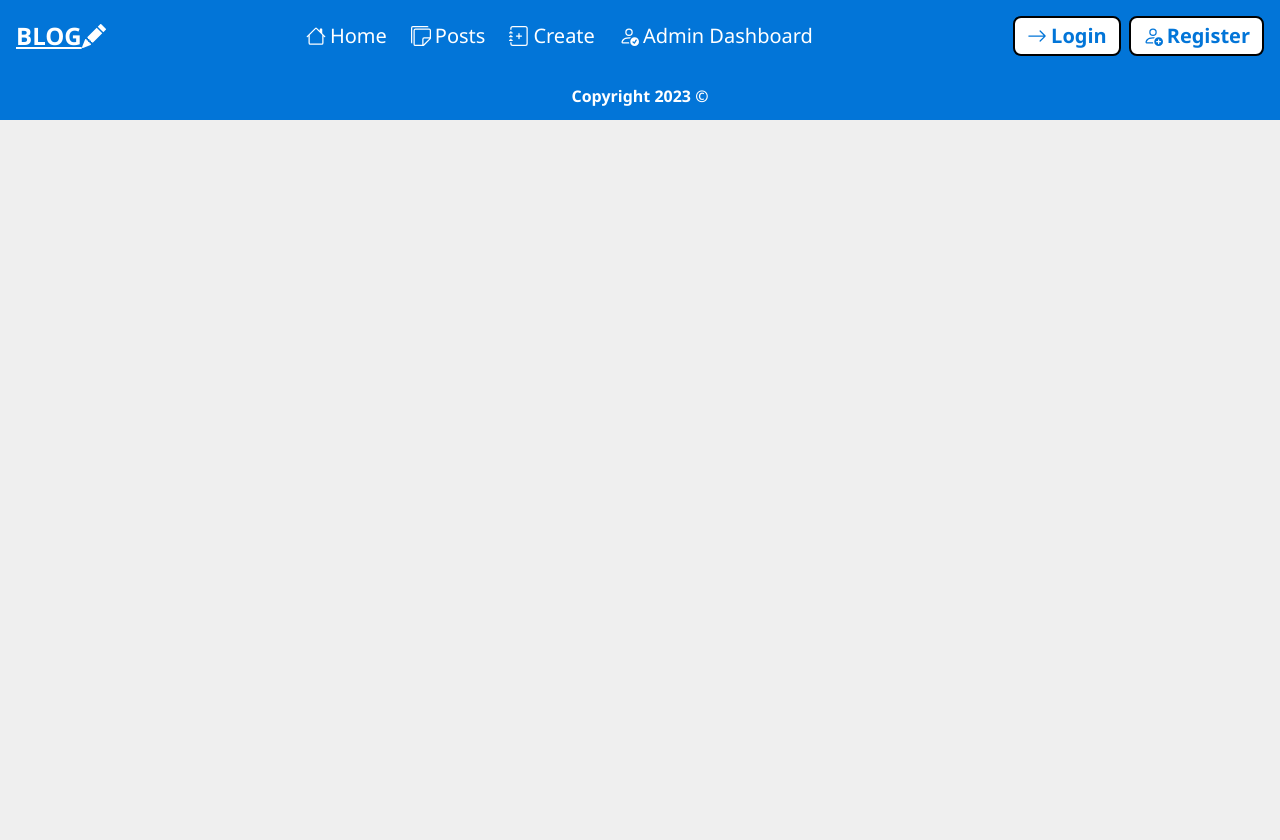
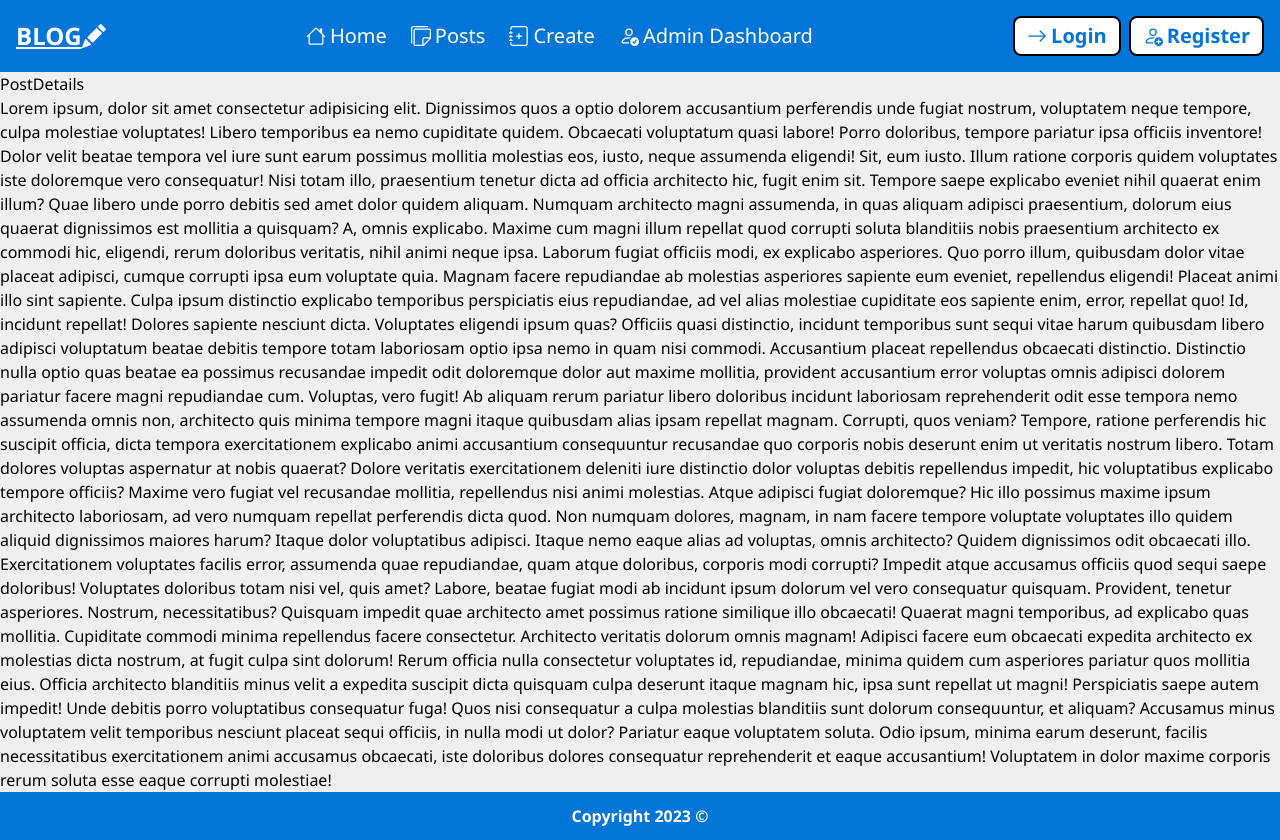
Before and after one commit to Mohamed-gp/blog-project, a React (Vite) app in the folder front-end/: page /posts/details/1 in a window 1280 px wide. Before the commit the page ends 800 px from the top, so only its background shows below. Built offline with nearby package versions, Linux system fonts and the light colour scheme.

Commit message:
setting up react router with dynamic pages

```diff
--- a/front-end/src/App.jsx
+++ b/front-end/src/App.jsx
@@ -7,6 +7,7 @@ import PostsPage from './pages/posts-page/PostsPage'
 import AdminDashboard from './pages/admin/AdminDashboard'
 import CreatePost from './pages/create-post/CreatePost'
 import Footer from './components/footer/Footer'
+import PostDetails from './pages/post-details/PostDetails'
 
 function App() {
 
@@ -20,6 +21,7 @@ function App() {
           <Route path='/register' element={<Register/>} />
           <Route path='/posts' element={<PostsPage/>} />
           <Route path='/posts/create-post' element={<CreatePost/>} />
+          <Route path='/posts/details/:id' element={<PostDetails/>} />
           <Route path='admin-dashboard' element={<AdminDashboard />} />
         </Routes>
         <Footer/>
--- a/front-end/src/components/posts/PostItem.jsx
+++ b/front-end/src/components/posts/PostItem.jsx
@@ -44,7 +44,7 @@ const PostItem = ({ post }) => {
           loremque tenetur? Unde doloribus adipisci
           accusantium earum.
         </p>
-        <Link className="text-blue-color" to={`/posts/details${post._id}`}>
+        <Link className="text-blue-color" to={`/posts/details/${post._id}`}>
           Read More...
         </Link>
       </div>
--- /dev/null
+++ b/front-end/src/pages/post-details/PostDetails.jsx
@@ -0,0 +1,38 @@
+import { useParams } from "react-router-dom"
+
+const PostDetails = () => {
+    const { id } = useParams()
+  return (
+    <>
+    <div>PostDetails</div>
+    <p>Lorem ipsum, dolor sit amet consectetur adipisicing elit. Dignissimos quos a optio dolorem accusantium perferendis unde fugiat nostrum, voluptatem neque tempore, culpa molestiae voluptates! Libero temporibus ea nemo cupiditate quidem.
+    Obcaecati voluptatum quasi labore! Porro doloribus, tempore pariatur ipsa officiis inventore! Dolor velit beatae tempora vel iure sunt earum possimus mollitia molestias eos, iusto, neque assumenda eligendi! Sit, eum iusto.
+    Illum ratione corporis quidem voluptates iste doloremque vero consequatur! Nisi totam illo, praesentium tenetur dicta ad officia architecto hic, fugit enim sit. Tempore saepe explicabo eveniet nihil quaerat enim illum?
+    Quae libero unde porro debitis sed amet dolor quidem aliquam. Numquam architecto magni assumenda, in quas aliquam adipisci praesentium, dolorum eius quaerat dignissimos est mollitia a quisquam? A, omnis explicabo.
+    Maxime cum magni illum repellat quod corrupti soluta blanditiis nobis praesentium architecto ex commodi hic, eligendi, rerum doloribus veritatis, nihil animi neque ipsa. Laborum fugiat officiis modi, ex explicabo asperiores.
+    Quo porro illum, quibusdam dolor vitae placeat adipisci, cumque corrupti ipsa eum voluptate quia. Magnam facere repudiandae ab molestias asperiores sapiente eum eveniet, repellendus eligendi! Placeat animi illo sint sapiente.
+    Culpa ipsum distinctio explicabo temporibus perspiciatis eius repudiandae, ad vel alias molestiae cupiditate eos sapiente enim, error, repellat quo! Id, incidunt repellat! Dolores sapiente nesciunt dicta. Voluptates eligendi ipsum quas?
+    Officiis quasi distinctio, incidunt temporibus sunt sequi vitae harum quibusdam libero adipisci voluptatum beatae debitis tempore totam laboriosam optio ipsa nemo in quam nisi commodi. Accusantium placeat repellendus obcaecati distinctio.
+    Distinctio nulla optio quas beatae ea possimus recusandae impedit odit doloremque dolor aut maxime mollitia, provident accusantium error voluptas omnis adipisci dolorem pariatur facere magni repudiandae cum. Voluptas, vero fugit!
+    Ab aliquam rerum pariatur libero doloribus incidunt laboriosam reprehenderit odit esse tempora nemo assumenda omnis non, architecto quis minima tempore magni itaque quibusdam alias ipsam repellat magnam. Corrupti, quos veniam?
+    Tempore, ratione perferendis hic suscipit officia, dicta tempora exercitationem explicabo animi accusantium consequuntur recusandae quo corporis nobis deserunt enim ut veritatis nostrum libero. Totam dolores voluptas aspernatur at nobis quaerat?
+    Dolore veritatis exercitationem deleniti iure distinctio dolor voluptas debitis repellendus impedit, hic voluptatibus explicabo tempore officiis? Maxime vero fugiat vel recusandae mollitia, repellendus nisi animi molestias. Atque adipisci fugiat doloremque?
+    Hic illo possimus maxime ipsum architecto laboriosam, ad vero numquam repellat perferendis dicta quod. Non numquam dolores, magnam, in nam facere tempore voluptate voluptates illo quidem aliquid dignissimos maiores harum?
+    Itaque dolor voluptatibus adipisci. Itaque nemo eaque alias ad voluptas, omnis architecto? Quidem dignissimos odit obcaecati illo. Exercitationem voluptates facilis error, assumenda quae repudiandae, quam atque doloribus, corporis modi corrupti?
+    Impedit atque accusamus officiis quod sequi saepe doloribus! Voluptates doloribus totam nisi vel, quis amet? Labore, beatae fugiat modi ab incidunt ipsum dolorum vel vero consequatur quisquam. Provident, tenetur asperiores.
+    Nostrum, necessitatibus? Quisquam impedit quae architecto amet possimus ratione similique illo obcaecati! Quaerat magni temporibus, ad explicabo quas mollitia. Cupiditate commodi minima repellendus facere consectetur. Architecto veritatis dolorum omnis magnam!
+    Adipisci facere eum obcaecati expedita architecto ex molestias dicta nostrum, at fugit culpa sint dolorum! Rerum officia nulla consectetur voluptates id, repudiandae, minima quidem cum asperiores pariatur quos mollitia eius.
+    Officia architecto blanditiis minus velit a expedita suscipit dicta quisquam culpa deserunt itaque magnam hic, ipsa sunt repellat ut magni! Perspiciatis saepe autem impedit! Unde debitis porro voluptatibus consequatur fuga!
+    Quos nisi consequatur a culpa molestias blanditiis sunt dolorum consequuntur, et aliquam? Accusamus minus voluptatem velit temporibus nesciunt placeat sequi officiis, in nulla modi ut dolor? Pariatur eaque voluptatem soluta.
+    Odio ipsum, minima earum deserunt, facilis necessitatibus exercitationem animi accusamus obcaecati, iste doloribus dolores consequatur reprehenderit et eaque accusantium! Voluptatem in dolor maxime corporis rerum soluta esse eaque corrupti molestiae!</p>
+    {/* to do comments list */}
+    {/* to do comments list */}
+    {/* to do comments list */}
+    {/* to do comments list */}
+    {/* to do comments list */}
+    {/* to do comments list */}
+    {/* to do comments list */}
+    </>
+  )
+}
+export default PostDetails
```
